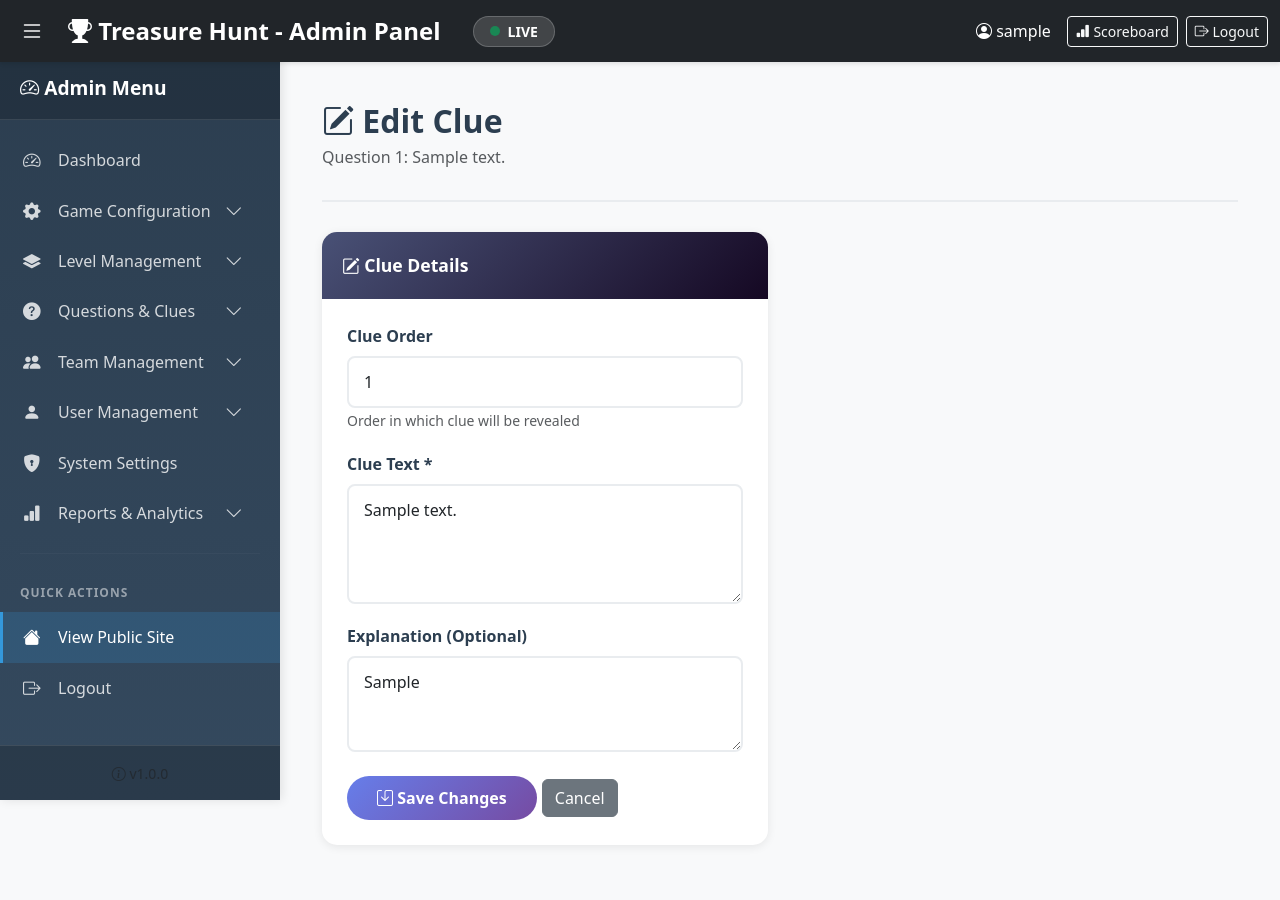
After one commit to ranjithsiji/treasure-hunt, a Flask app: page /admin/clue/1/edit in a window 1280 px wide. The commit adds this page. Run offline with Flask 3, Linux system fonts and the light colour scheme; a user stored in the database is signed in; tables that the repository leaves empty hold one stand-in row (values such as "Sample post").

Commit message:
Add edit functionality for clues: added edit_clue route and template, and updated manage_clues interface.

```diff
--- a/routes/admin.py
+++ b/routes/admin.py
@@ -426,6 +426,24 @@ def manage_clues(question_id):
     clues = Clue.query.filter_by(question_id=question_id).order_by(Clue.clue_order).all()
     return render_template('admin/manage_clues.html', question=question, clues=clues)
 
+@admin_bp.route('/clue/<int:clue_id>/edit', methods=['GET', 'POST'])
+@login_required
+@admin_required
+def edit_clue(clue_id):
+    clue = Clue.query.get_or_404(clue_id)
+    question = clue.question
+
+    if request.method == 'POST':
+        clue.clue_text = request.form.get('clue_text')
+        clue.explanation = request.form.get('explanation')
+        clue.clue_order = int(request.form.get('clue_order'))
+
+        db.session.commit()
+        flash('Clue updated successfully!', 'success')
+        return redirect(url_for('admin.manage_clues', question_id=question.id))
+
+    return render_template('admin/edit_clue.html', clue=clue, question=question)
+
 @admin_bp.route('/clue/<int:clue_id>/delete', methods=['POST'])
 @login_required
 @admin_required
--- /dev/null
+++ b/templates/admin/edit_clue.html
@@ -0,0 +1,53 @@
+{% extends "admin/base_admin.html" %}
+
+{% block title %}Edit Clue - Question {{ question.question_number }}{% endblock %}
+
+{% block content %}
+<div class="page-header">
+    <h1><i class="bi bi-pencil-square"></i> Edit Clue</h1>
+    <p class="text-muted">Question {{ question.question_number }}: {{ question.question_text|striptags|truncate(100) }}
+    </p>
+</div>
+
+<div class="row">
+    <div class="col-md-6">
+        <div class="admin-card">
+            <div class="admin-card-header">
+                <i class="bi bi-pencil-square"></i> Clue Details
+            </div>
+            <div class="admin-card-body">
+                <form method="POST">
+                    <div class="admin-form-group">
+                        <label for="clue_order" class="admin-form-label">Clue Order</label>
+                        <input type="number" class="form-control admin-form-control" id="clue_order" name="clue_order"
+                            min="1" value="{{ clue.clue_order }}" required>
+                        <small class="text-muted">Order in which clue will be revealed</small>
+                    </div>
+
+                    <div class="admin-form-group">
+                        <label for="clue_text" class="admin-form-label">Clue Text *</label>
+                        <textarea class="form-control admin-form-control" id="clue_text" name="clue_text" rows="4"
+                            required>{{ clue.clue_text }}</textarea>
+                    </div>
+
+                    <div class="admin-form-group">
+                        <label for="explanation" class="admin-form-label">Explanation (Optional)</label>
+                        <textarea class="form-control admin-form-control" id="explanation" name="explanation"
+                            rows="3">{{ clue.explanation or '' }}</textarea>
+                    </div>
+
+                    <div class="action-btn-group mt-4">
+                        <button type="submit" class="btn btn-primary">
+                            <i class="bi bi-save"></i> Save Changes
+                        </button>
+                        <a href="{{ url_for('admin.manage_clues', question_id=question.id) }}"
+                            class="btn btn-secondary">
+                            Cancel
+                        </a>
+                    </div>
+                </form>
+            </div>
+        </div>
+    </div>
+</div>
+{% endblock %}
--- a/templates/admin/manage_clues.html
+++ b/templates/admin/manage_clues.html
@@ -69,7 +69,11 @@
                                 </p>
                                 {% endif %}
                             </div>
-                            <div class="action-btn-group ms-3">
+                            <div class="action-btn-group ms-3 d-flex gap-2">
+                                <a href="{{ url_for('admin.edit_clue', clue_id=clue.id) }}"
+                                    class="btn btn-sm btn-warning action-btn" title="Edit Clue">
+                                    <i class="bi bi-pencil-square"></i>
+                                </a>
                                 <form method="POST" action="{{ url_for('admin.delete_clue', clue_id=clue.id) }}"
                                     onsubmit="return confirm('Are you sure you want to delete this clue?');">
                                     <button type="submit" class="btn btn-sm btn-danger action-btn" title="Delete Clue">
```
